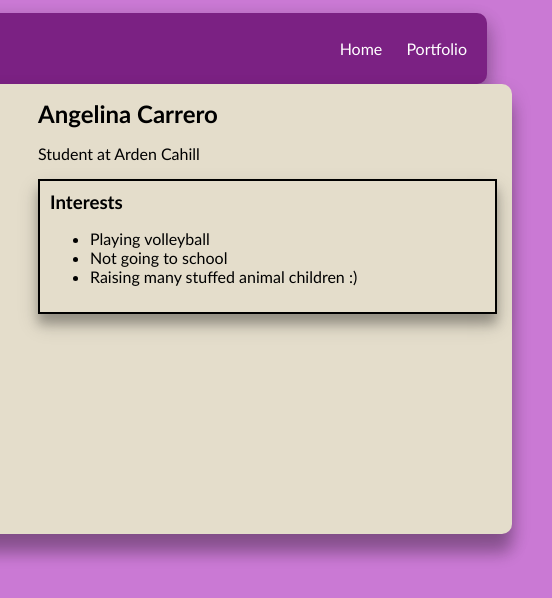
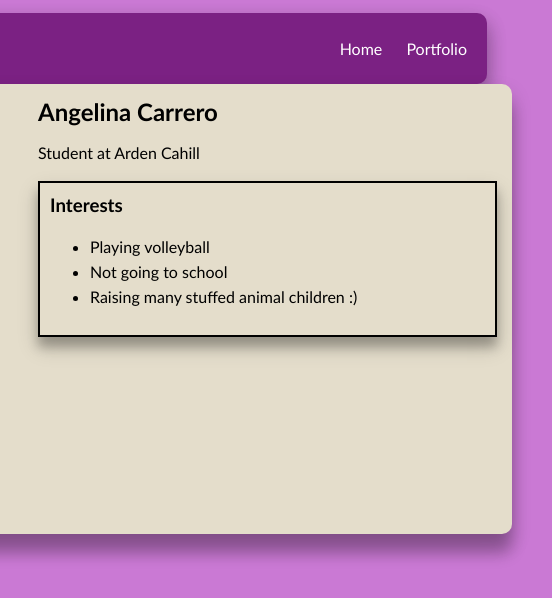
Before and after one commit to acarrero2/acarrero2.github.io, a plain HTML site: page index.html in a window 1280 px wide. Shown: the full height of the page, 553-1105 px from the left. Drawn offline with Linux system fonts and the light colour scheme.

Commit message:
line height

```diff
--- a/index.html
+++ b/index.html
@@ -30,6 +30,7 @@
 
 
 
+
     }
 
     h1 {
@@ -38,6 +39,7 @@
         color: rgb(255, 255, 255);
         flex: 1;
         margin: 0;
+
     }
 
     #nav-ul {
@@ -66,6 +68,7 @@
         margin-right: auto;
         border-radius: 10px;
         box-shadow: 0 10px 20px rgba(0,0,0,0.19), 0 20px 15px rgba(0,0,0,0.23);
+        line-height: 25px;
 
     }
 
@@ -90,6 +93,7 @@
         border: 2px rgb(0, 0, 0) solid;
         padding: 10px;
         box-shadow: 0 10px 20px rgba(0,0,0,0.19), 0 10px 10px rgba(0,0,0,0.23);
+        line-height: 25px;
     }
 
     h2,
```
